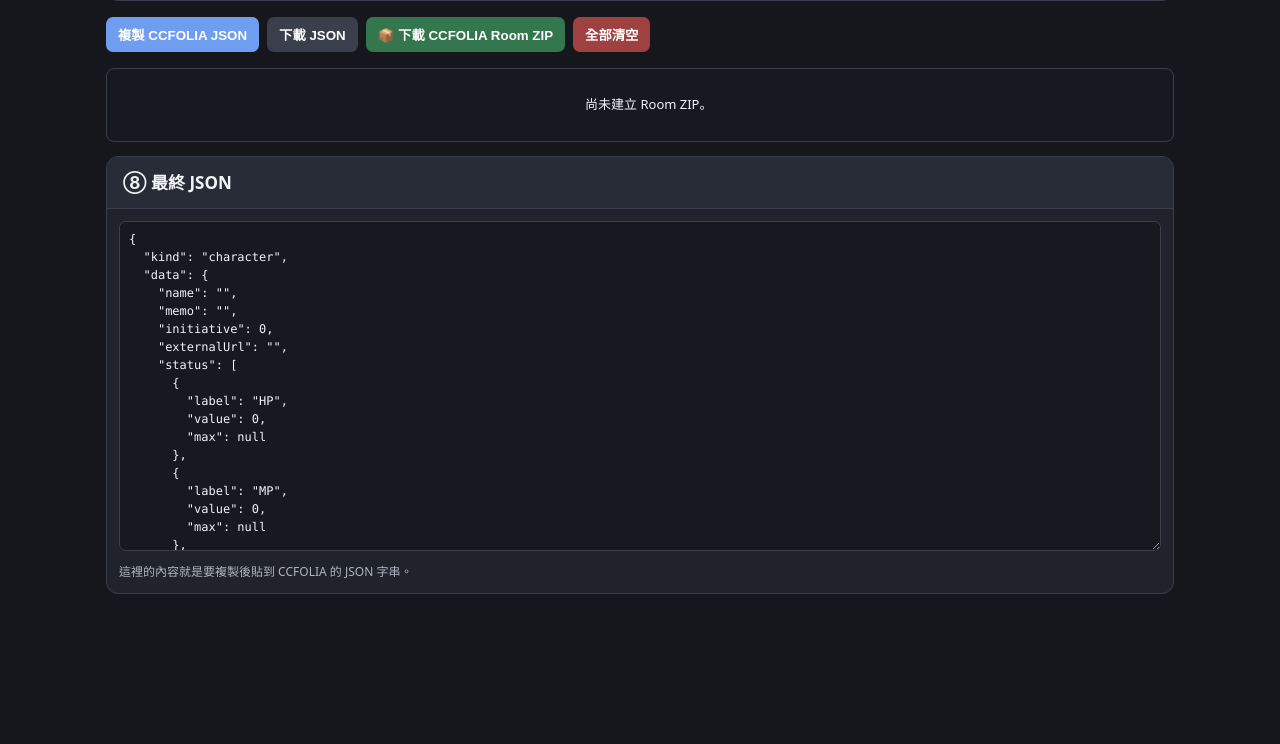
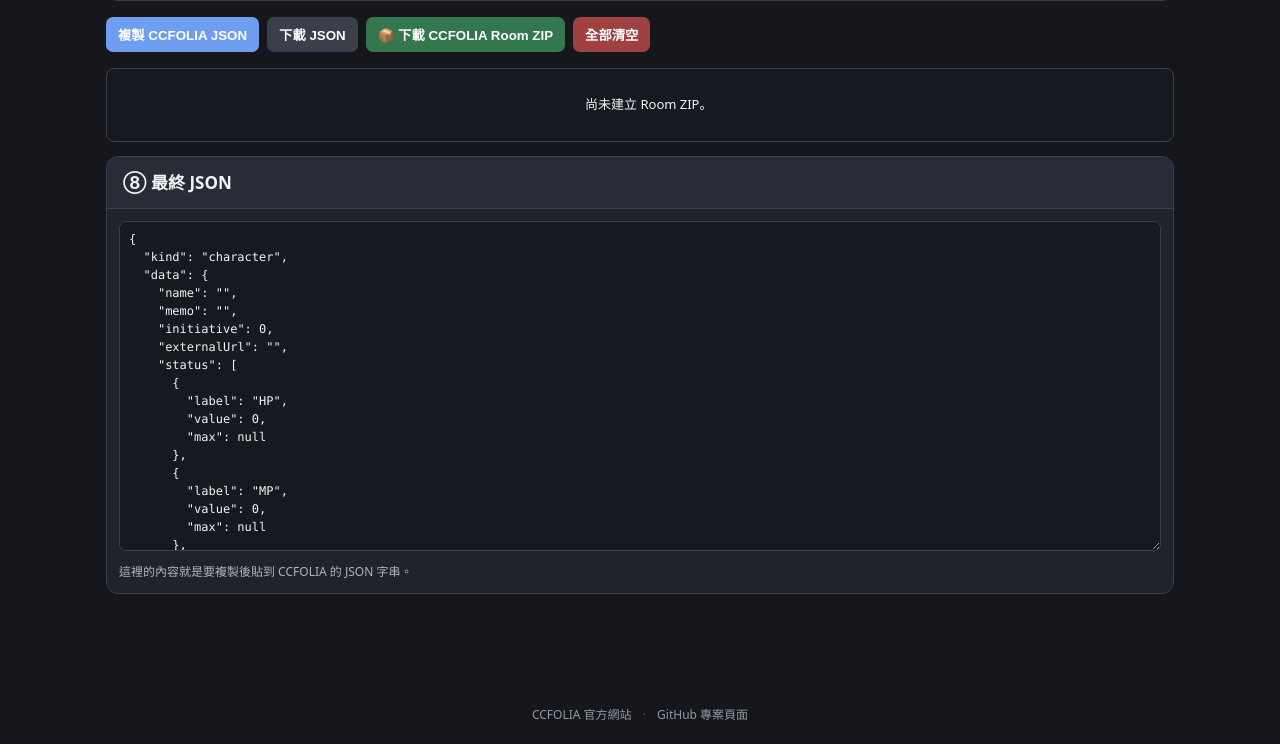
Before and after one commit to 756y/ccfolia_character_json_tool, a plain HTML site: page index.html in a window 1280 px wide. Shown: the part 2241-2985 px from the top of the page. Before the commit the page ends 2899 px from the top, so only its background shows below. Drawn offline with Linux system fonts and the light colour scheme.

Commit message:
新增頁尾連結，提供 CCFOLIA 官方網站及 GitHub 專案頁面的快速訪問

```diff
--- a/index.html
+++ b/index.html
@@ -1226,6 +1226,31 @@
           }
 
 
+        }
+
+        /* ===== 頁尾連結 ===== */
+        .site-footer {
+            margin: 32px auto 0;
+            padding: 14px 16px 18px;
+            text-align: center;
+            color: var(--muted);
+            font-size: 12px;
+            line-height: 1.8;
+            opacity: .82;
+        }
+        .site-footer a {
+            color: var(--muted);
+            text-decoration: none;
+            transition: color .2s ease;
+        }
+        .site-footer a:hover {
+            color: var(--accent);
+            text-decoration: underline;
+        }
+        .site-footer .footer-separator {
+            display: inline-block;
+            margin: 0 8px;
+            opacity: .55;
         }
     </style>
 </head>
@@ -1988,6 +2013,13 @@
         })();
     </script>
 
+
+    <footer class="site-footer" aria-label="相關連結">
+        <a href="https://ccfolia.com/" target="_blank" rel="noopener noreferrer">CCFOLIA 官方網站</a>
+        <span class="footer-separator">·</span>
+        <a href="https://github.com/756y/ccfolia_character_json_tool" target="_blank" rel="noopener noreferrer">GitHub 專案頁面</a>
+    </footer>
+
 </body>
 
 </html>
```
